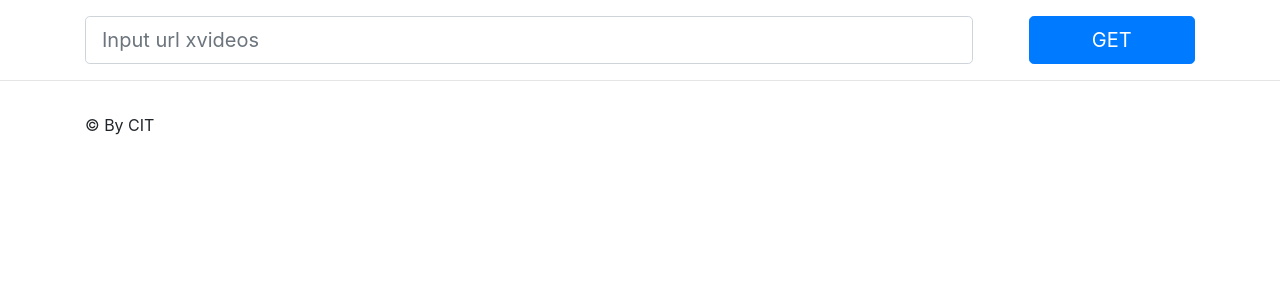
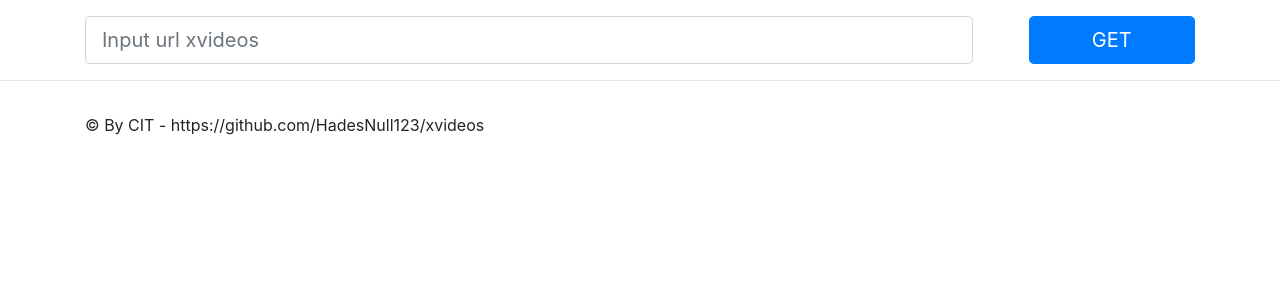
Before and after one commit to HadesNull123/xvideos, a Flask app: page / in a window 1280 px wide. Shown: the part 98-398 px from the top of the page. Run offline with Flask 2, Linux system fonts and the light colour scheme; some libraries are stand-ins or nearby versions.

Commit message:
Update index.html

```diff
--- a/templates/index.html
+++ b/templates/index.html
@@ -23,8 +23,8 @@
   </form>
 
   <hr />
-  {%if fail%}
-  <div class="alert alert-danger" role="alert">
+    {%if fail%}
+           <div class="alert alert-danger" role="alert">
     {{fail}}
     {%endif%}
     {%if equals%}
@@ -77,7 +77,7 @@
     crossorigin="anonymous"></script>
   <div class="navbar navbar-default navbar-fixed-bottom">
     <div class="container">
-      <p class="navbar-text pull-left">© By CIT
+      <p class="navbar-text pull-left">© By CIT - https://github.com/HadesNull123/xvideos
       </p>
 
 
```
